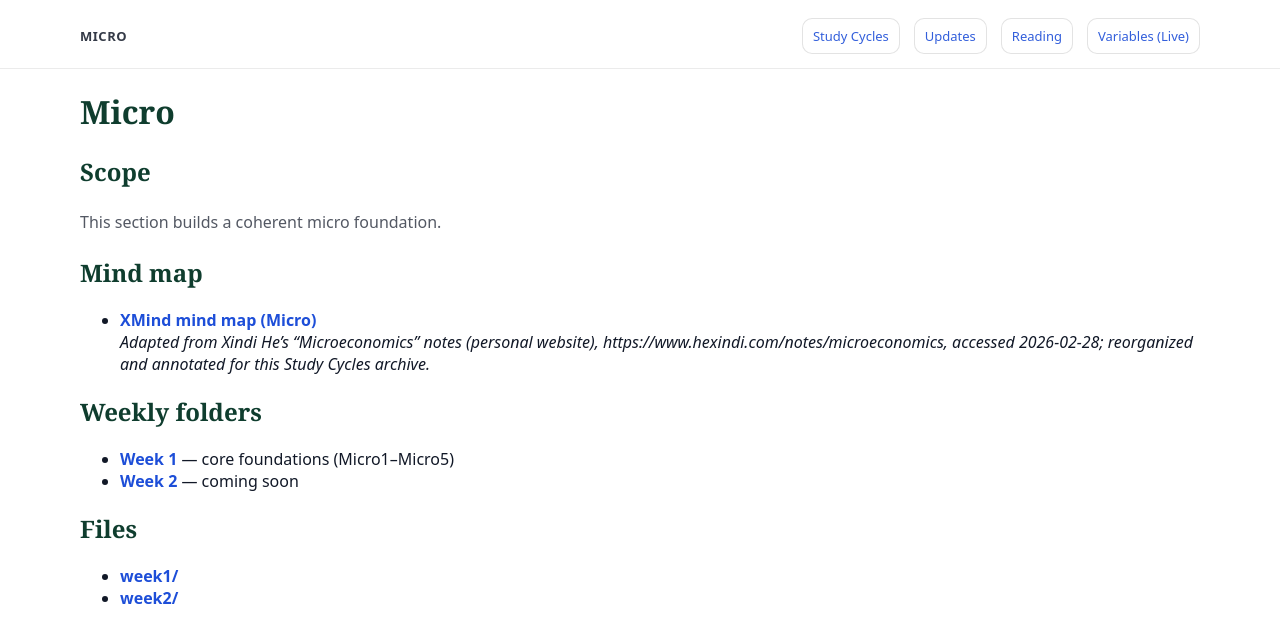
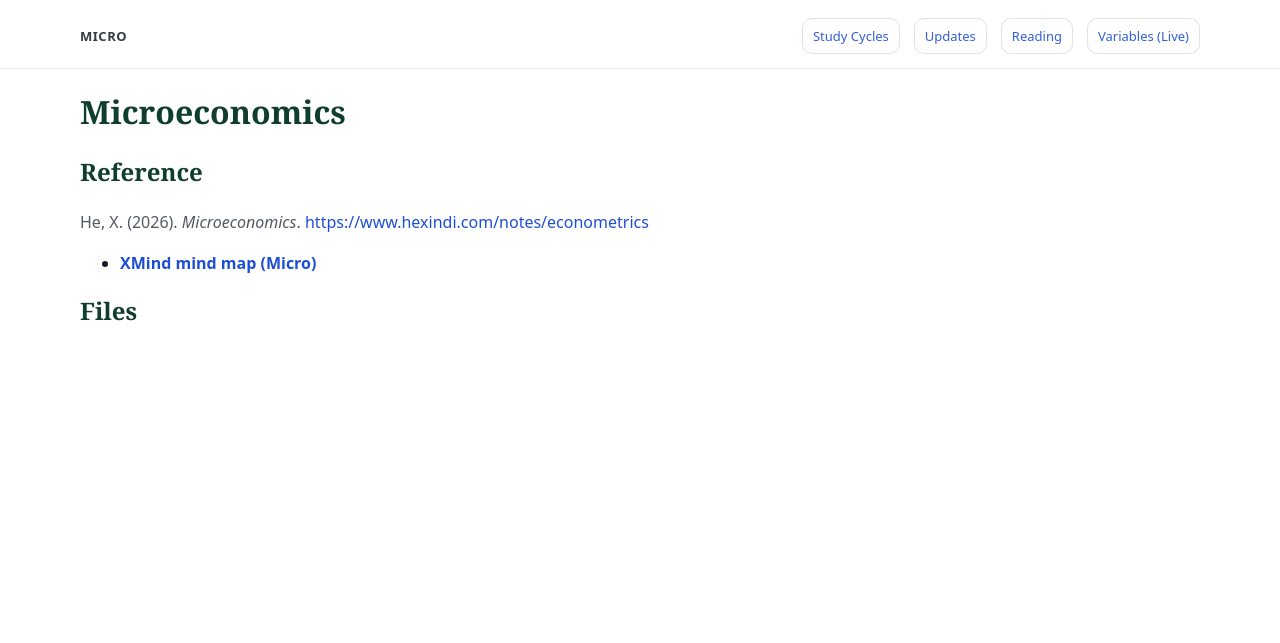
Before and after one commit to yaxinzn/study-archive, a Jekyll site: the page built from materials/micro/index.md, in a window 1280 px wide. Shown: the top 643 px of the page. Built offline with Jekyll 4.4.1, drawn with Linux system fonts in a browser that asks for light colours.

Commit message:
Revise Microeconomics and add reference
Updated the title and added a reference section for microeconomics.

```diff
--- a/materials/micro/index.md
+++ b/materials/micro/index.md
@@ -8,23 +8,13 @@ hide_name: true
 
 ---
 
-# Micro
+# Microeconomics
 
-## Scope
-This section builds a coherent micro foundation.
-
-## Mind map
-
+## Reference
+He, X. (2026). *Microeconomics*. [https://www.hexindi.com/notes/econometrics](https://www.hexindi.com/notes/microeconomic)
 - **[XMind mind map (Micro)](https://app.xmind.com/share/BGA5niRe)**
-  *Adapted from Xindi He’s “Microeconomics” notes (personal website), https://www.hexindi.com/notes/microeconomics, accessed 2026-02-28; reorganized and annotated for this Study Cycles archive.*
-
-
-## Weekly folders
-- **[Week 1](week1/)** — core foundations (Micro1–Micro5)
-- **[Week 2](week2/)** — coming soon
 
 ## Files
 <!-- AUTO-LIST-START -->
-- **[week1/](week1/)**
-- **[week2/](week2/)**
+
 <!-- AUTO-LIST-END -->
```
